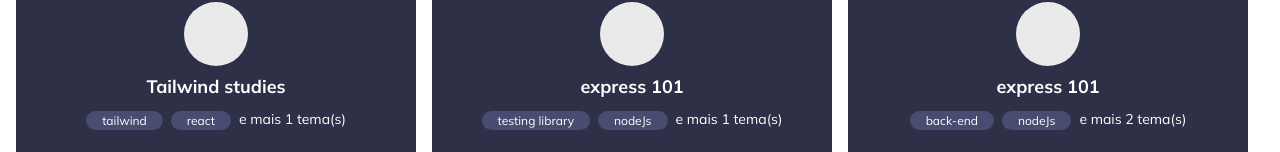
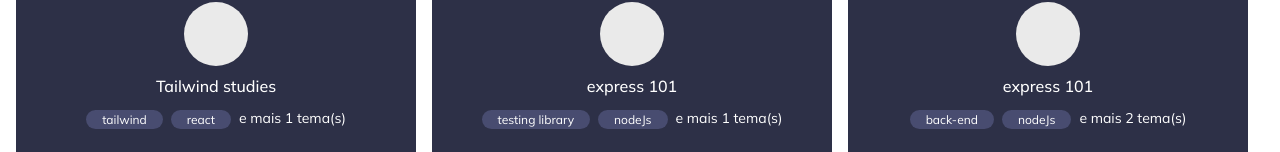
Before and after one commit to Th-Fernandes/classMaker, a Next.js app: page /home in a window 1280 px wide. Shown: the part 224-376 px from the top of the page. Built offline with nearby package versions, Linux system fonts and the light colour scheme.

Commit message:
fix: encapusalted styles + children type

```diff
--- a/src/app/home/components/SubscriptionsList/SubscriptionsItem.tsx
+++ b/src/app/home/components/SubscriptionsList/SubscriptionsItem.tsx
@@ -22,7 +22,7 @@ export function SubscriptionsItem({title, tags}:Props) {
 
         </div>
 
-        <Heading as="h3">{title}</Heading>
+        <Heading as="h3" className="font-medium">{title}</Heading>
       </div>
       {/* TAGS */}
       <div className="flex gap-2 justify-center items-center">
--- a/src/components/Heading/index.tsx
+++ b/src/components/Heading/index.tsx
@@ -1,13 +1,14 @@
-import { ElementType, HTMLAttributes } from "react";
+import { ElementType, HTMLAttributes, ReactNode } from "react";
 
 interface Props extends HTMLAttributes<HTMLOrSVGElement> {
-  as: 'h1' | 'h2' | 'h3'
+  as: 'h1' | 'h2' | 'h3',
+  children: string
 }
 
 const classFontStyles = {
   h1: "text-lg-hd",
   h2: "text-md-hd",
-  h3: "text-sm-hd font-bold"
+  h3: "text-sm-hd"
 };
 
 export function Heading({ as: Tag, children, ...props }:Props) {
```
Also changed, not shown: src/app/home/components/SubscriptionsList/useRenderedTagsAmount.ts (line endings or trailing spaces).
